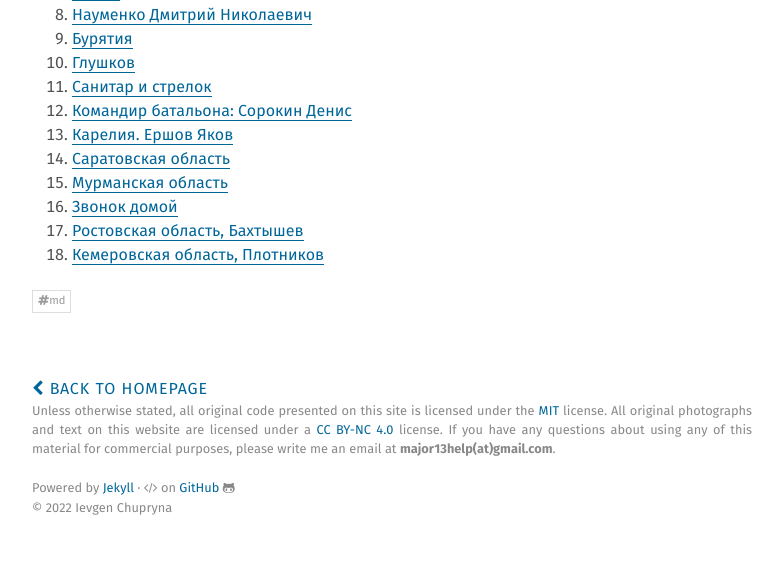
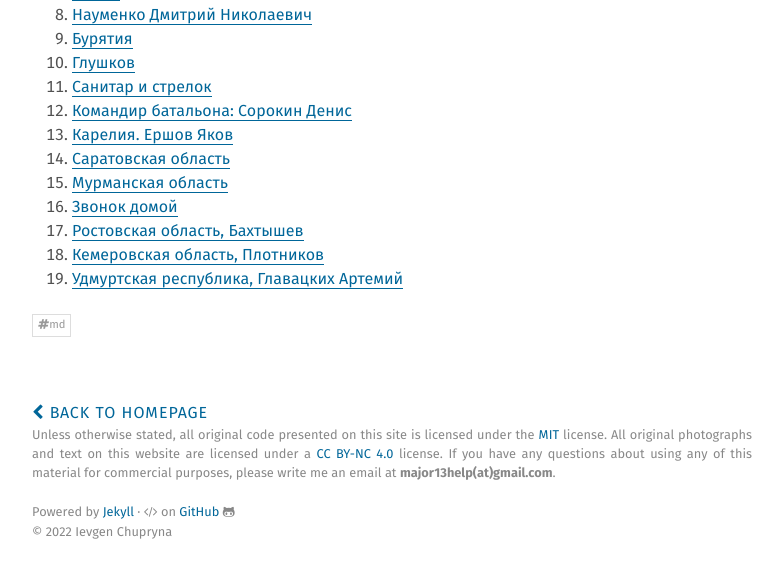
Before and after one commit to major13ua/major13ua.github.io, a Jekyll site: the page built from _posts/2022-02-28-main.md, in a window 1280 px wide and 900 px high, scrolled down 2229 px, cut to the strip 339-900 px from the top of the window. Shown: the whole strip, without its empty margins (248-1031 px from the left). Built offline with Jekyll 4.4.1, drawn with Linux system fonts in a browser that asks for light colours; before the commit the page ends 3105 px from its top, so only the background shows below that.

Commit message:
Added videos

```diff
--- a/_posts/2022-02-28-main.md
+++ b/_posts/2022-02-28-main.md
@@ -32,8 +32,9 @@ Rules:
 11. [Санитар и стрелок](https://twitter.com/rf_200_now/status/1498019190334230530?cxt=HHwWhMC4qYmhhMopAAAA)
 12. [Командир батальона: Сорокин Денис](https://twitter.com/rf_200_now/status/1498011379743166468?cxt=HHwWiMCs8bfagMopAAAA)
 13. [Карелия. Ершов Яков](https://twitter.com/rf_200_now/status/1498010942843535369?cxt=HHwWkoCy3YDBgMopAAAA)
-14. [Саратовская область](https://twitter.com/rf_200_now/status/1498008548239986689?cxt=HHwWgsC-xc-1_8kpAAAA)
+14. [Саратовская область](https://twitter.com/rf_200_now/stmaatus/1498008548239986689?cxt=HHwWgsC-xc-1_8kpAAAA)
 15. [Мурманская область](https://twitter.com/rf_200_now/status/1497935930807750661?cxt=HHwWisC4wd2y3skpAAAA)
 16. [Звонок домой](https://twitter.com/rf_200_now/status/1497933514263699456?cxt=HHwWgIC57Yim3ckpAAAA)
 17. [Ростовская область, Бахтышев](https://twitter.com/rf_200_now/status/1497929573748682752?cxt=HHwWgMC93dnA28kpAAAA)
 18. [Кемеровская область, Плотников ](https://twitter.com/rf_200_now/status/1497920523468115968?cxt=HHwWgMCs8fOx18kpAAAA)
+19. [Удмуртская республика, Главацких Артемий](https://twitter.com/rf_200_now/status/1498293323970265090?cxt=HHwWhICyieD1gMspAAAA)
```
